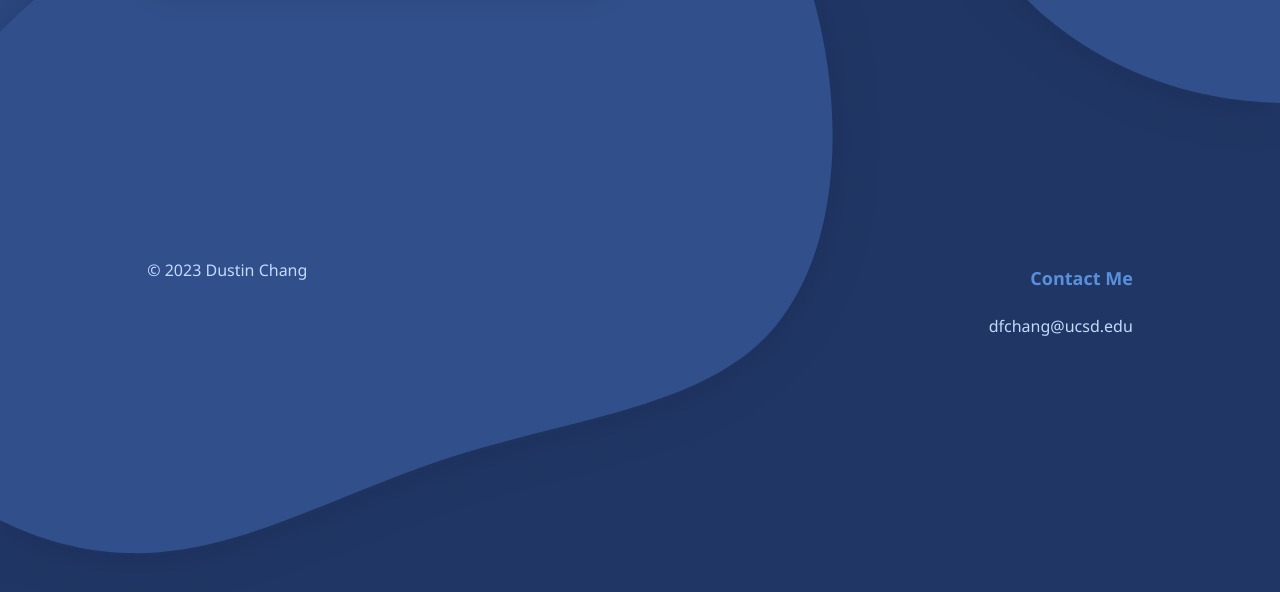
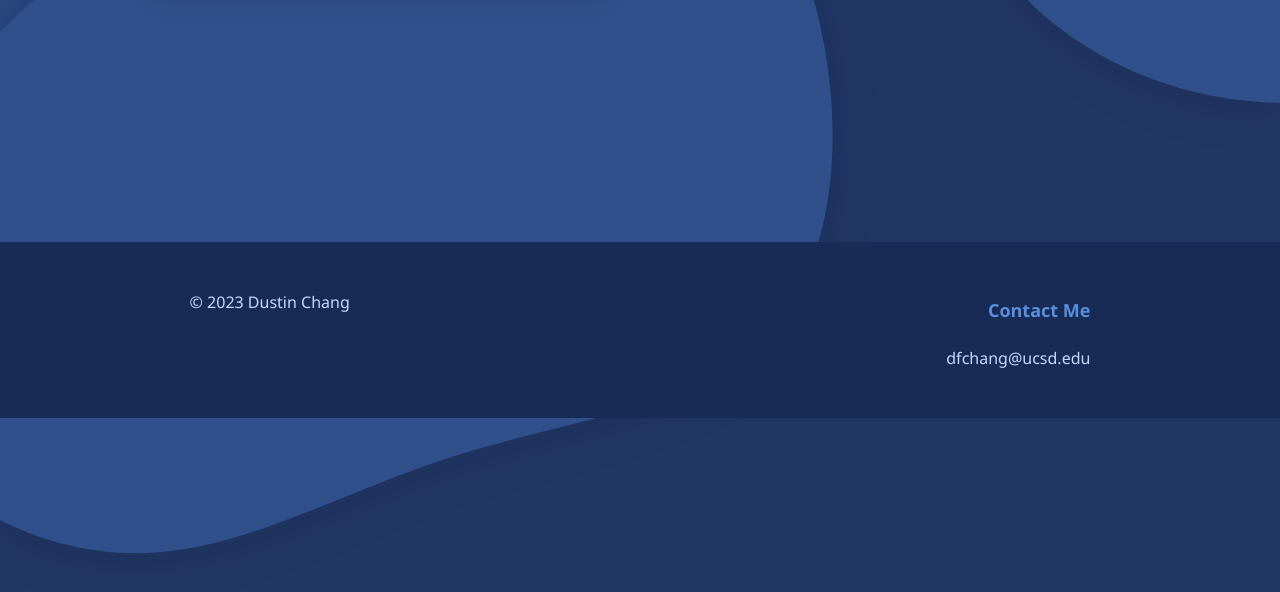
Before and after one commit to dfchang149/dfchang149.github.io, a plain HTML site: page index.html in a window 1280 px wide. Shown: the part 1253-1845 px from the top of the page. Drawn offline with Linux system fonts and the light colour scheme.

Commit message:
Updated footer again

```diff
--- a/stylesheet.css
+++ b/stylesheet.css
@@ -181,13 +181,12 @@ a:active {
 
 .footer {
     position: relative;
-    margin-top: 20em;
-    margin-bottom: 5em;
-    width: 80%;
-    max-width: 100%;
     vertical-align: bottom;
     display: flex;
     flex-wrap: wrap;
+    background-color: #172b56;
+    padding: 32px 15% 32px 15%;
+    margin: 20em -8px -8px -8px;
 }
 
 .footerCol {
```
Also changed, not shown: index.html (+1 -1 lines), projectsPage.html (+1 -1 lines), resumePage.html (+1 -1 lines).
